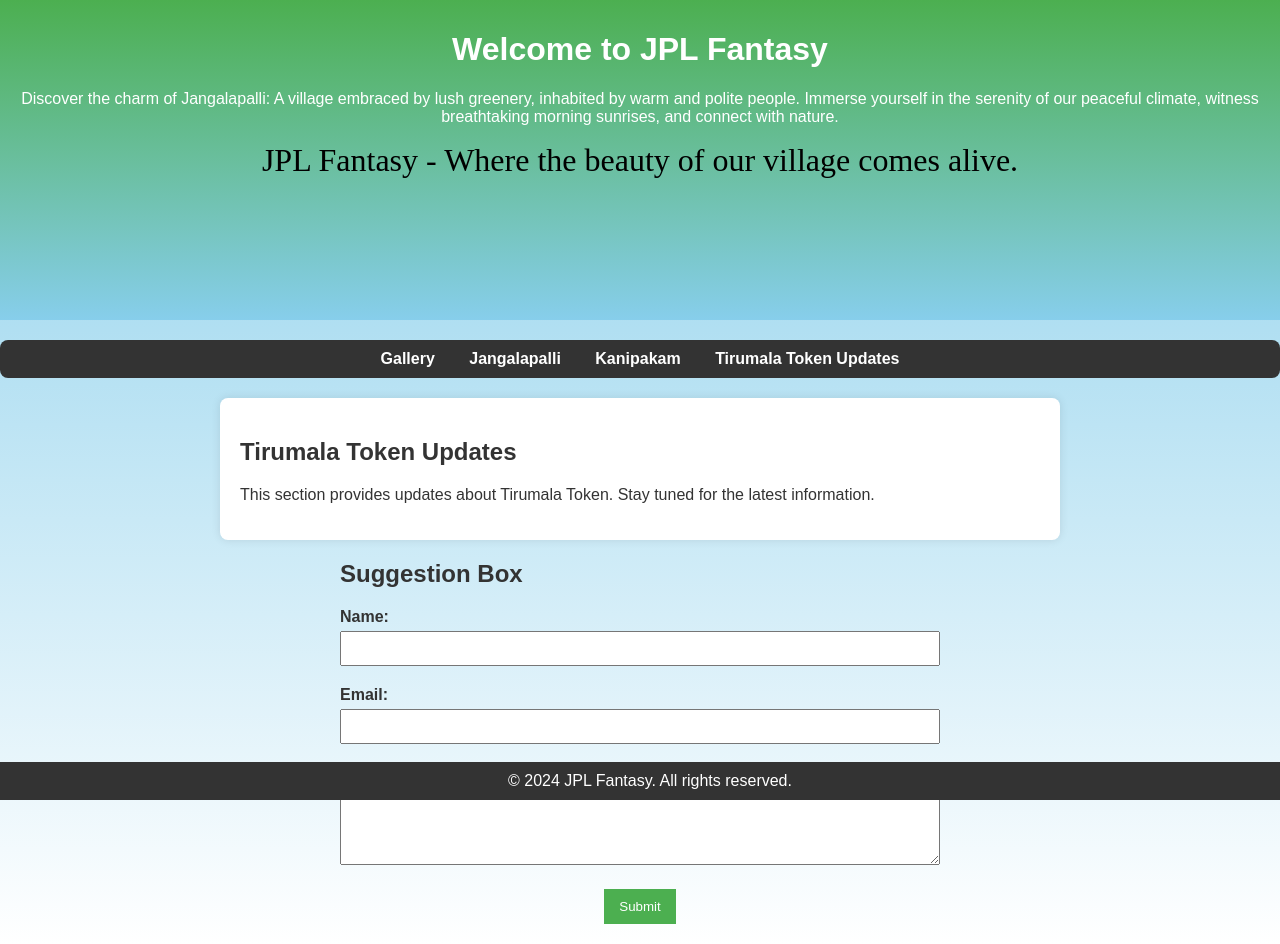
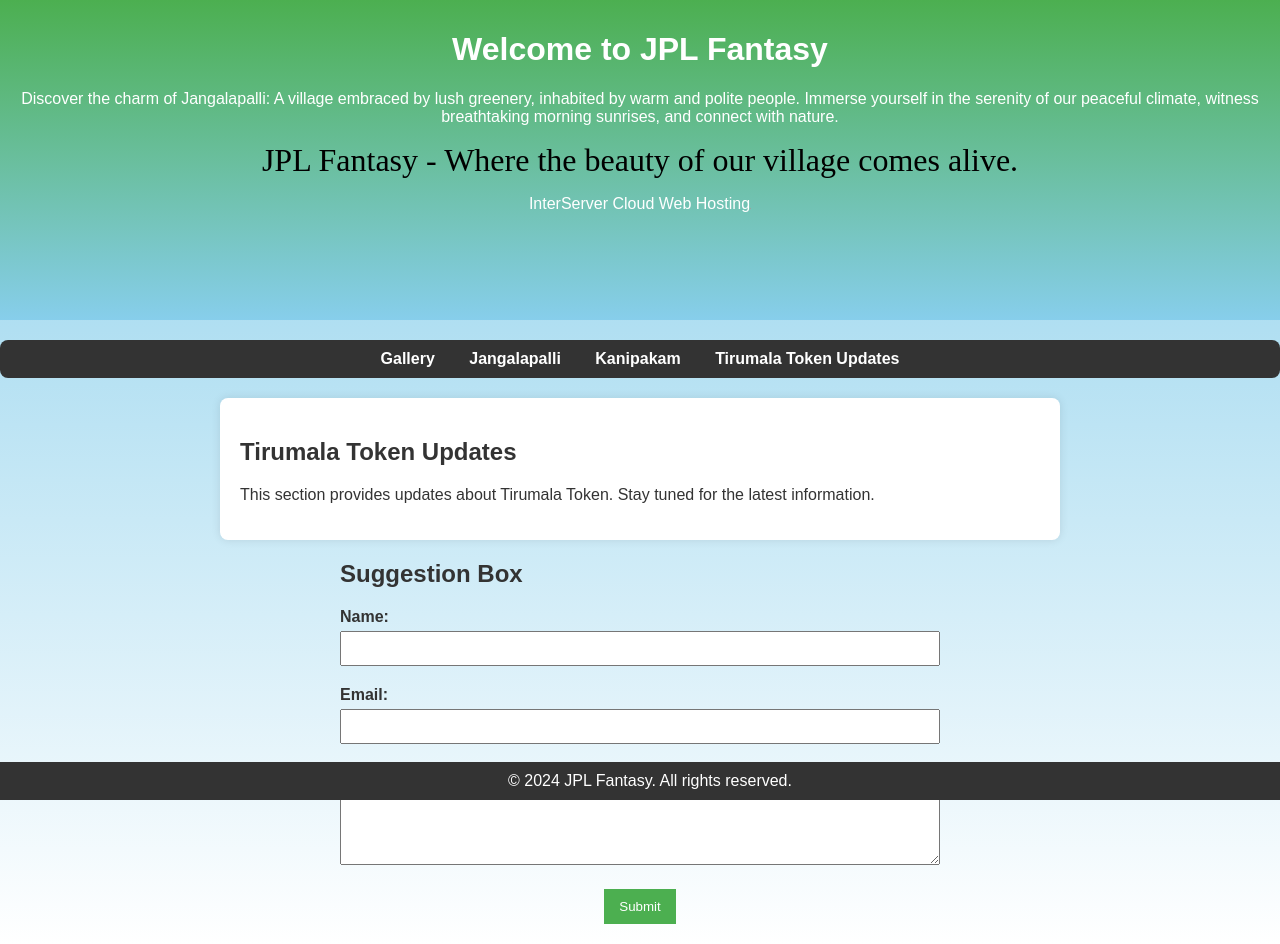
Before and after one commit to Yugandhar2k1/JPLFantasy, a plain HTML site: page index.html in a window 1280 px wide. Drawn offline with Linux system fonts and the light colour scheme.

Commit message:
Update index.html

```diff
--- a/index.html
+++ b/index.html
@@ -115,6 +115,7 @@
     <p>Discover the charm of Jangalapalli: A village embraced by lush greenery, inhabited by warm and polite people.
         Immerse yourself in the serenity of our peaceful climate, witness breathtaking morning sunrises, and connect with nature.</p>
     <p><span style="font-family: 'Times New Roman', serif; color: #000000; font-size: 2.0em;">JPL Fantasy - Where the beauty of our village comes alive.</span></p>
+        <p><span <a href="https://www.dpbolvw.net/click-101143358-11146123" target="_top">InterServer Cloud Web Hosting</a><img src="https://www.awltovhc.com/image-101143358-11146123" width="1" height="1" border="0"/></span></p>
 </header>
     <!-- Watermark -->
     <div class="watermark"></div>
```
